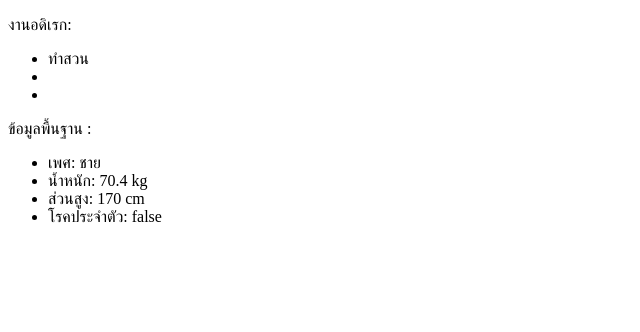
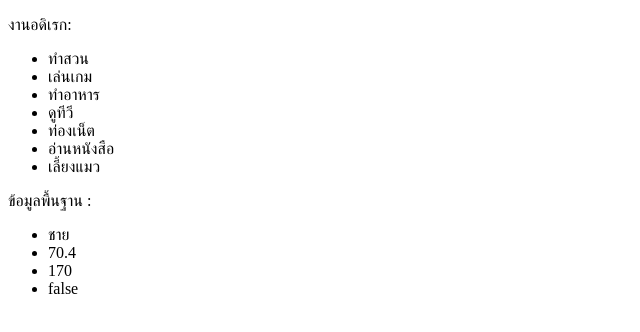
Before and after one commit to carrynong2/VuejsWorkshop, a Vue app: page / in a window 1280 px wide. Shown: the part 328-660 px from the top of the page, without its empty margins (0-640 px from the left). Built offline with nearby package versions, Linux system fonts and the light colour scheme.

Commit message:
Add List Data With v-for

```diff
--- a/src/App.vue
+++ b/src/App.vue
@@ -10,17 +10,12 @@
     <div v-else>
       <p>งานอดิเรก:</p>
       <ul>
-        <li>{{ hobby[0] }}</li>
-        <li>{{ hobby[1] }}</li>
-        <li>{{ hobby[2] }}</li>
+        <li v-for="(item, index) in hobby" :key="index">{{ item }}</li>
       </ul>
     </div>
     <p>ข้อมูลพื้นฐาน :</p>
     <ul>
-      <li>เพศ: {{ general.gender }}</li>
-      <li>น้ำหนัก: {{ general.weight }} kg</li>
-      <li>ส่วนสูง: {{ general.height }} cm</li>
-      <li>โรคประจำตัว: {{ general.status }}</li>
+      <li v-for="(item, key) in general" :key="key">{{ item }}</li>
     </ul>
   </section>
 </template>
@@ -37,7 +32,15 @@ export default {
       picture: "https://cdn-icons-png.flaticon.com/512/6970/6970635.png",
       size: 150,
       social: "https://www.facebook.com/monthon.mukkun/",
-      hobby: ["ทำสวน"],
+      hobby: [
+        "ทำสวน",
+        "เล่นเกม",
+        "ทำอาหาร",
+        "ดูทีวี",
+        "ท่องเน็ต",
+        "อ่านหนังสือ",
+        "เลี้ยงแมว",
+      ],
       general: { gender: "ชาย", weight: 70.4, height: 170, status: false },
     };
   },
```
